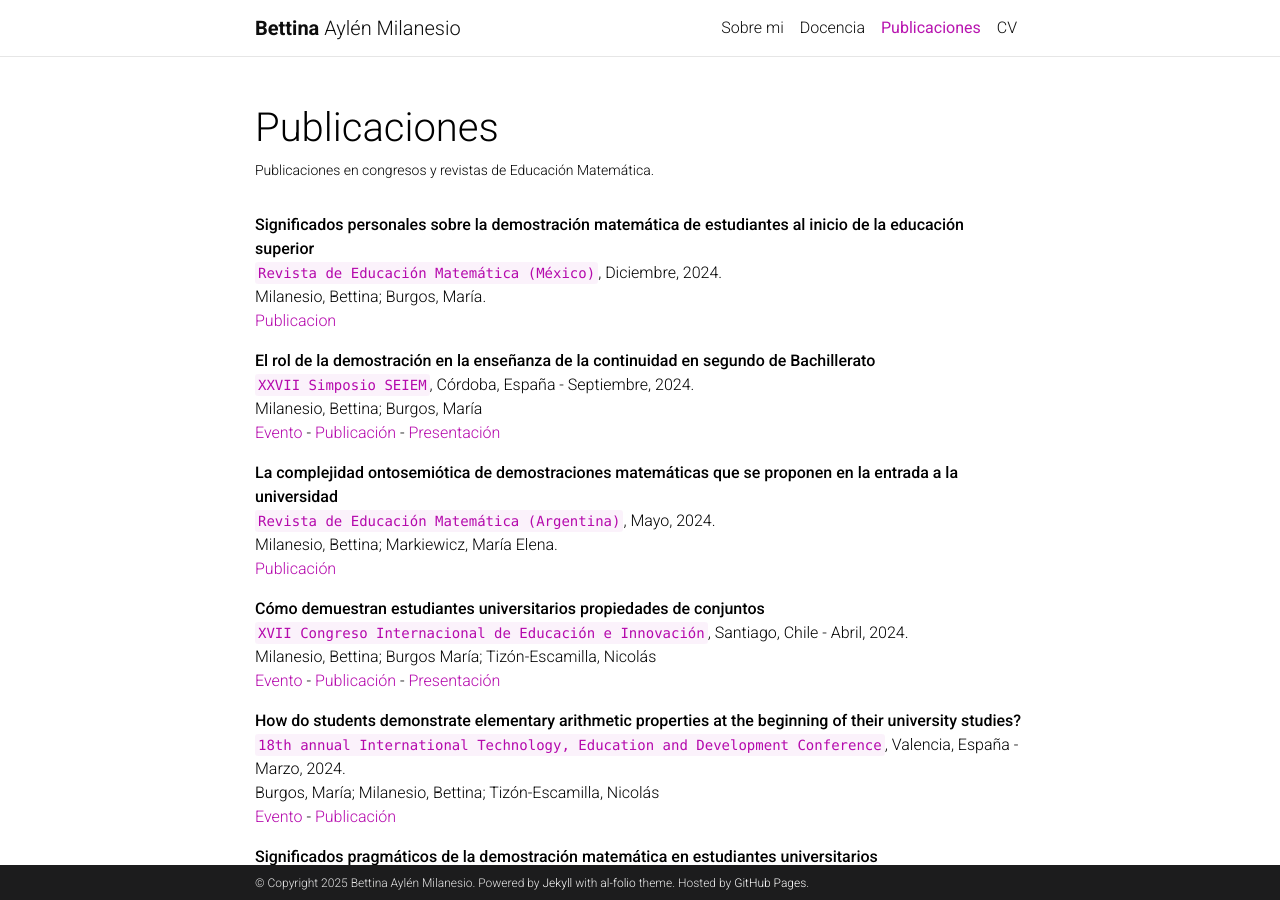
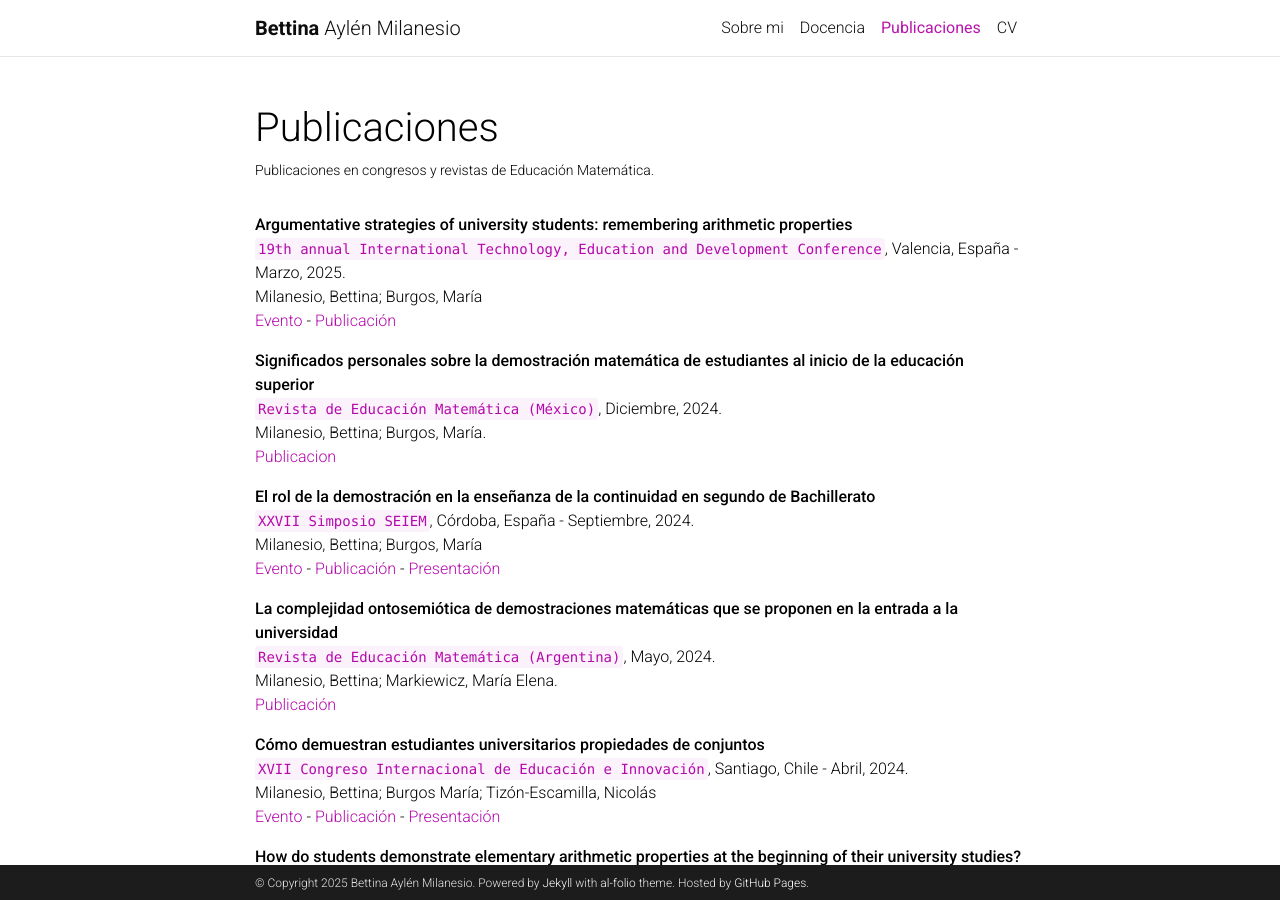
Before and after one commit to bmilanesio/bmilanesio.github.io, a Jekyll site: the page built from _pages/presentations.md, in a window 1280 px wide and 900 px high. Built offline with Jekyll 4.4.1, drawn with Linux system fonts in a browser that asks for light colours; comment, search, counter and statistics services are not loaded; a style sheet for code colours, icons or effects is not loaded.

Commit message:
actualizacion cv

```diff
--- a/_pages/presentations.md
+++ b/_pages/presentations.md
@@ -6,6 +6,12 @@ description: Publicaciones en congresos y revistas de Educación Matemática.
 nav: true
 nav_order: 3
 ---
+
+**Argumentative strategies of university students: remembering arithmetic properties**\
+`19th annual International Technology, Education and Development Conference`, Valencia, España - Marzo, 2025.\
+Milanesio, Bettina; Burgos, María\
+[Evento](https://iated.org/inted/) -
+[Publicación](https://doi.org/10.21125/inted.2025.0293)
 
 **Significados personales sobre la demostración matemática de estudiantes al inicio de la educación superior**\
 `Revista de Educación Matemática (México)`, Diciembre, 2024.\
@@ -35,7 +41,7 @@ Milanesio, Bettina; Burgos María; Tizón-Escamilla, Nicolás\
 `18th annual International Technology, Education and Development Conference`, Valencia, España - Marzo, 2024.\
 Burgos, María; Milanesio, Bettina; Tizón-Escamilla, Nicolás\
 [Evento](https://iated.org/inted/) -
-[Publicación](https://library.iated.org/view/BURGOS2024HOW)
+[Publicación](https://doi.org/10.21125/inted.2024.0135)
 
 **Significados pragmáticos de la demostración matemática en estudiantes universitarios**\
 `XXVI Simposio SEIEM`, Universidad de La Rioja, España - Septiembre, 2023.\
```
Also changed, not shown: _pages/teaching.md (+1 -1 lines).
